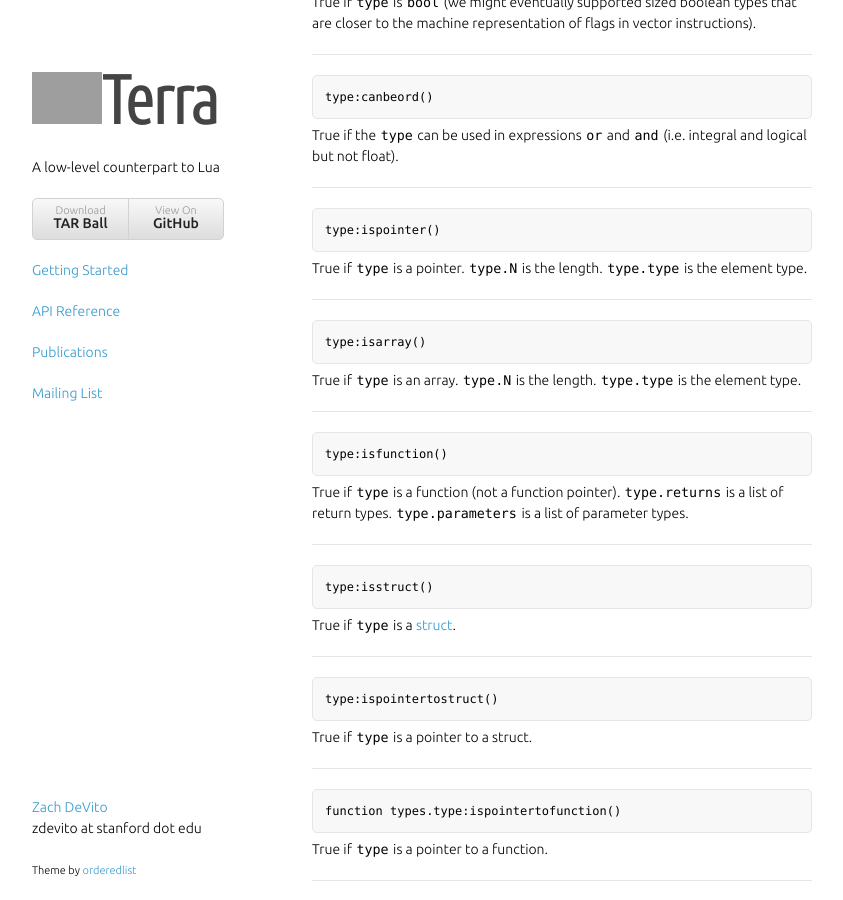
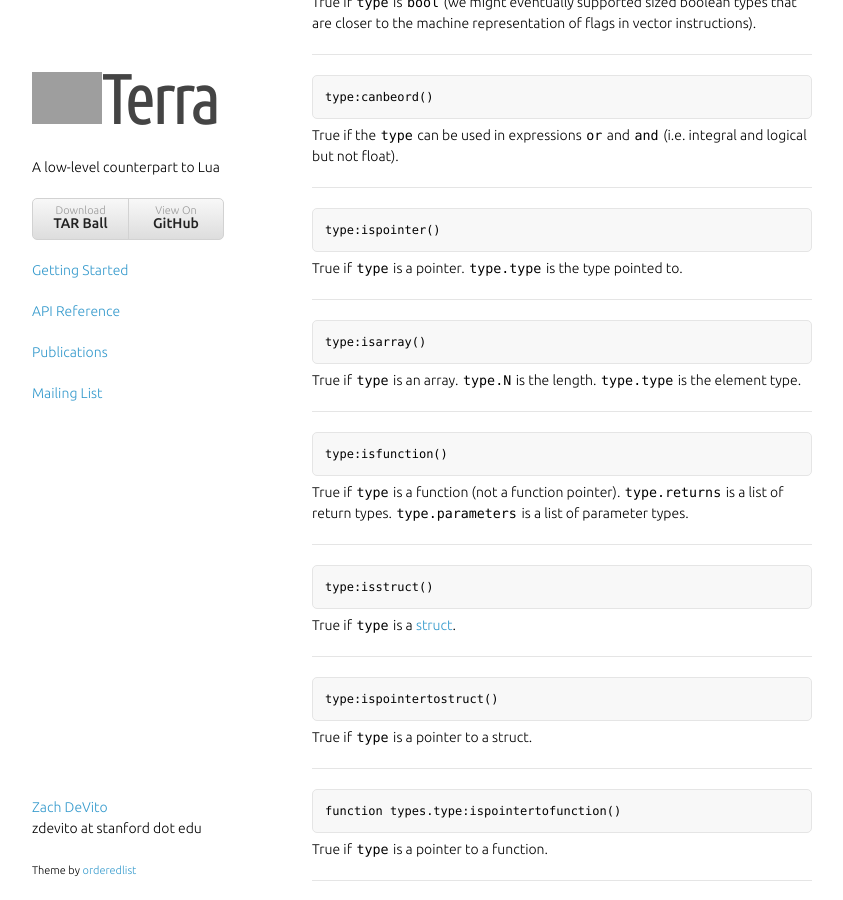
Before and after one commit to terralang/terra, a Jekyll site: the page built from api.md, in a window 1280 px wide and 900 px high, scrolled down 13752 px. Shown: the whole window, without its empty margins (218-1061 px from the left). Built offline with Jekyll 4.4.1, drawn with Linux system fonts in a browser that asks for light colours; nearby versions of some CDN libraries; some web fonts are replaced; library files that are not in the unit come from our copies; grey boxes are pictures that could not be loaded.

Commit message:
Fix note under type:ispointer().

```diff
--- a/api.md
+++ b/api.md
@@ -530,7 +530,7 @@ True if the `type` can be used in expressions `or` and `and` (i.e. integral and
 
     type:ispointer()
 
-True if `type` is a pointer. `type.N` is the length. `type.type` is the element type.
+True if `type` is a pointer. `type.type` is the type pointed to.
 
 ---
 
```
